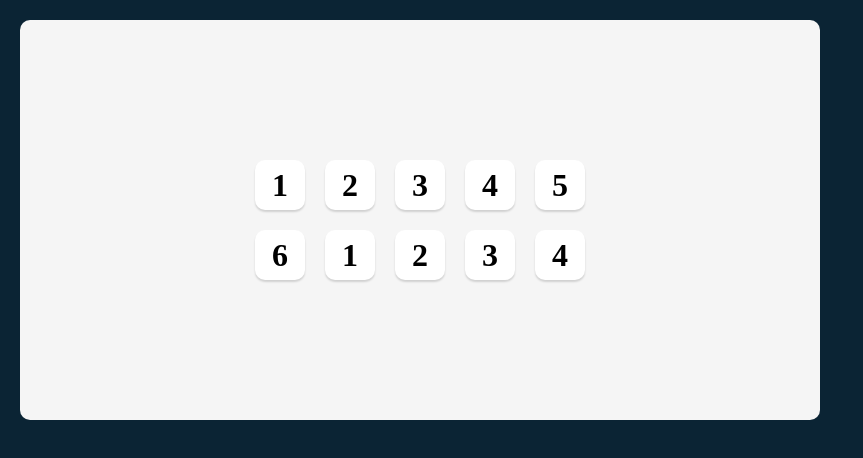
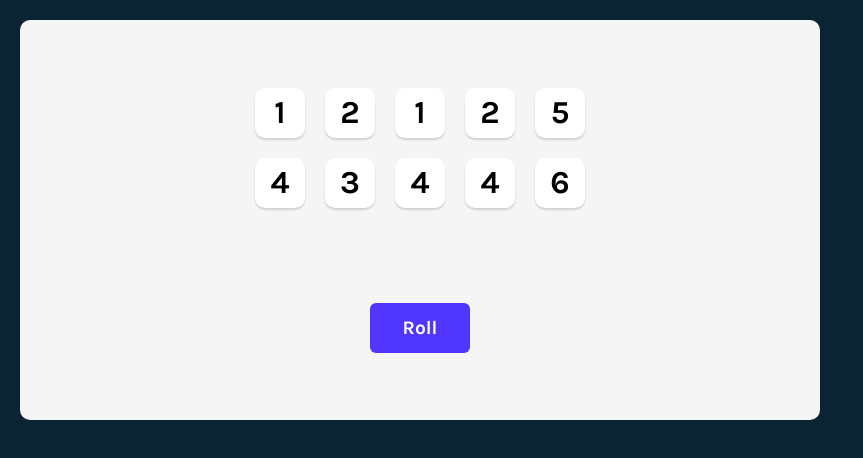
Before and after one commit to vvanovac-edu/tenzies-clone, a React (Create React App) app: page / in a window 1280 px wide. Shown: the top 458 px of the page, without its empty margins (0-863 px from the left). Built offline with nearby package versions, Linux system fonts and the light colour scheme; the HTML template or start-up script is replaced by a standard one.

Commit message:
generating dice numbers

```diff
--- a/src/App.css
+++ b/src/App.css
@@ -1,7 +1,7 @@
 main {
   display: flex;
   flex-direction: column;
-  justify-content: center;
+  justify-content: space-around;
   align-items: center;
   max-width: 800px;
   height: 400px;
@@ -15,3 +15,23 @@ main {
   grid-template: auto auto / repeat(5, 1fr);
   gap: 20px;
 }
+
+.roll-button {
+  width: 100px;
+  height: 50px;
+  border: none;
+  border-radius: 6px;
+  background-color: #5035FF;
+  color: white;
+  font-size: 1.2rem;
+  font-family: "Karla", sans-serif;
+  cursor: pointer;
+}
+
+.roll-button:focus {
+  outline: none;
+}
+
+.roll-button:active {
+  box-shadow: inset 5px 5px 10px -3px rgba(0, 0, 0, 0.7);
+}
--- a/src/App.js
+++ b/src/App.js
@@ -1,21 +1,41 @@
+import React, { useState } from 'react';
+
 import './App.css';
 import Die from './components/Die/Die';
 
 export default function App() {
+  const allNewDice = () => {
+
+    const newDice = [];
+    for (let i = 0; i < 10; i++) {
+
+      const random = Math.ceil(Math.random() * 6);
+      newDice.push(random);
+
+    }
+    return newDice;
+
+  }
+
+  const [dice, setDice] = useState(allNewDice())
+
+  const diceElements = dice.map((die, index) => <Die key={index} value={die} />)
+
+  const rollDice = () => {
+    setDice(allNewDice())
+  }
+
   return (
     <main>
       <div className="dice-container">
-        <Die value="1"/>
-        <Die value="2"/>
-        <Die value="3"/>
-        <Die value="4"/>
-        <Die value="5"/>
-        <Die value="6"/>
-        <Die value="1"/>
-        <Die value="2"/>
-        <Die value="3"/>
-        <Die value="4"/>
+        {diceElements}
       </div>
+      <button
+          className="roll-button"
+          onClick={rollDice}
+      >
+        Roll
+      </button>
     </main>
   );
 }
--- a/src/index.css
+++ b/src/index.css
@@ -6,4 +6,5 @@ body {
   margin: 0;
   background-color: #0B2434;
   padding: 20px;
+  font-family: "Karla", sans-serif;
 }
```
